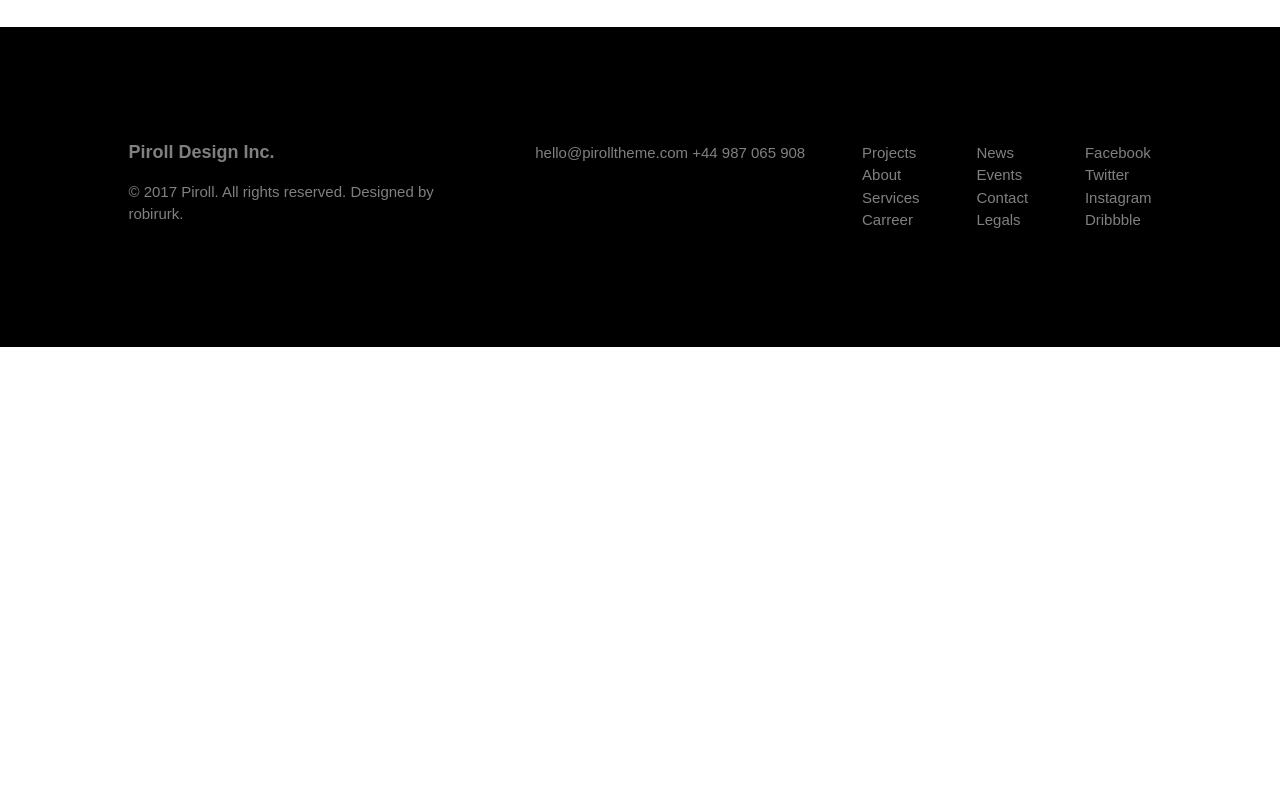
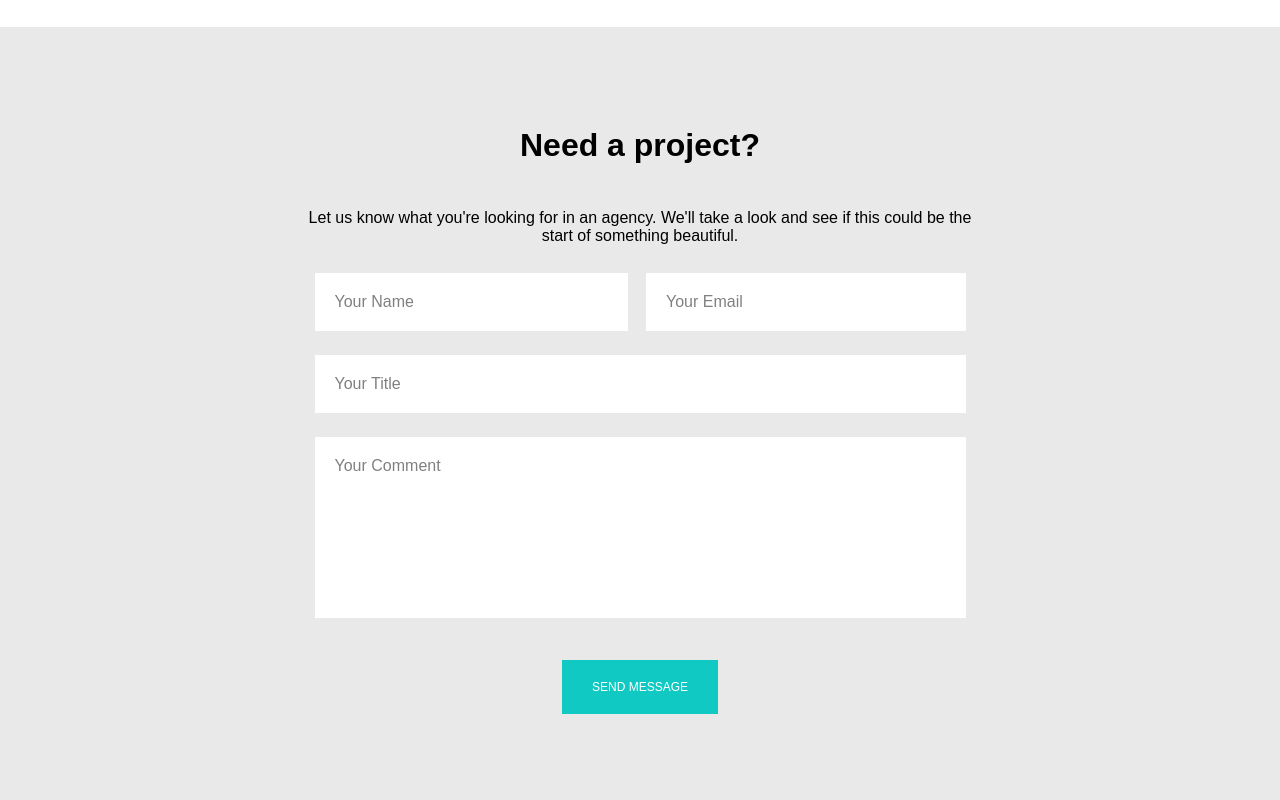
Before and after one commit to aeodflux/Piroll, a website: page src/index.html in a window 1280 px wide. Shown: the part 4620-5420 px from the top of the page. Before the commit the page ends 4967 px from the top, so only its background shows below. Drawn offline with nearby package versions, Linux system fonts and the light colour scheme; files that its build step writes are made by us from their sources.

Commit message:
Finish message block

```diff
--- a/src/index.html
+++ b/src/index.html
@@ -203,7 +203,32 @@
             <div class="sponsors__item sponsors__item_order_5"></div>
         </div>
     </div>
-    <div class="message"></div>
+    <div class="message">
+        <div class="message__container">
+            <div class="message__info">
+                <h1 class="message__heading">Need a project?</h1>
+                <p class="message__text">Let us know what you're looking for in an agency. We'll take a look and see
+                    if this could be the start of something beautiful.</p>
+            </div>
+            <div class="message__form">
+                <div class="message__area message__area_order_1">
+                    <p class="message__caption">Your Name</p>
+                </div>
+                <div class="message__area message__area_order_2">
+                    <p class="message__caption">Your Email</p>
+                </div>
+                <div class="message__area message__area_order_3">
+                    <p class="message__caption">Your Title</p>
+                </div>
+                <div class="message__area message__area_order_4">
+                    <p class="message__caption">Your Comment</p>
+                </div>
+                <button class="button message__button" type="button">
+                    send message
+                </button>
+            </div>
+        </div>
+    </div>
     <footer class="footer">
         <div class="footer__item">
             <h1 class="heading footer__heading">
--- /dev/null
+++ b/src/scss/message.scss
@@ -0,0 +1,65 @@
+.message {
+    background-color: $fev;
+    width: 100%;
+    padding: 100px;
+    &__container {
+        max-width: 675px;
+        margin: 0 auto;
+        text-align: center;
+    }
+    &__heading {
+        margin-bottom: 45px;
+        margin-top: 0;
+    }
+    &__form {
+        display: grid;
+        grid-template-columns: 1fr 1fr;
+        grid-template-rows: 1fr 1fr 2.5fr;
+    }
+    &__area {
+        background-color: #fff;
+        margin: 12px;
+        padding: 20px;
+        &_order {
+            &_1 {
+                grid-row: 1/1;
+                grid-column: 1/1;
+                margin-right: 6x;
+            }
+            &_2 {
+                grid-row: 1/1;
+                grid-column: 2/2;
+                margin-left: 6px;
+            }
+            &_3 {
+                grid-row: 2/2;
+                grid-column: 1/3;
+            }
+            &_4 {
+                grid-row: 3/3;
+                grid-column: 1/3;
+            }
+        }
+    }
+    &__caption {
+        text-align: left;
+        color: gray;
+        margin: 0;
+    }
+    &__button {
+        text-transform: uppercase;
+        font-size: 12px;
+        text-align: center;
+        background-color: #10c9c3;
+        color: #fff;
+        padding: 20px 30px;
+        display: block;
+        width: fit-content;
+        margin: 0 auto;
+        margin-top: 30px;
+        grid-column: 1/3;
+        grid-row: 4/4;
+        border: none;
+        cursor: pointer;
+    }
+}
--- a/src/scss/style.scss
+++ b/src/scss/style.scss
@@ -10,6 +10,7 @@
 @import "services";
 @import "slogan";
 @import "sponsors";
+@import "message";
 
 *, *::after, *::before {
     box-sizing: border-box;
```
